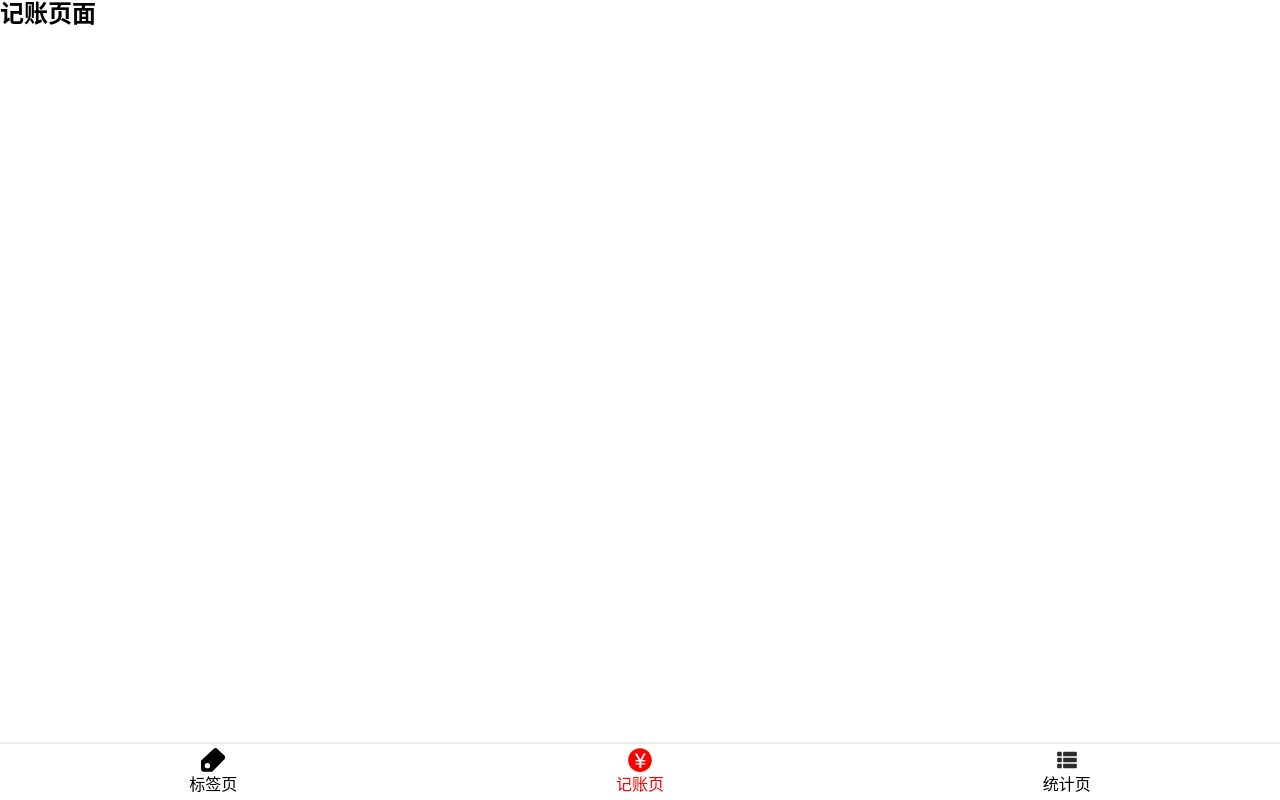
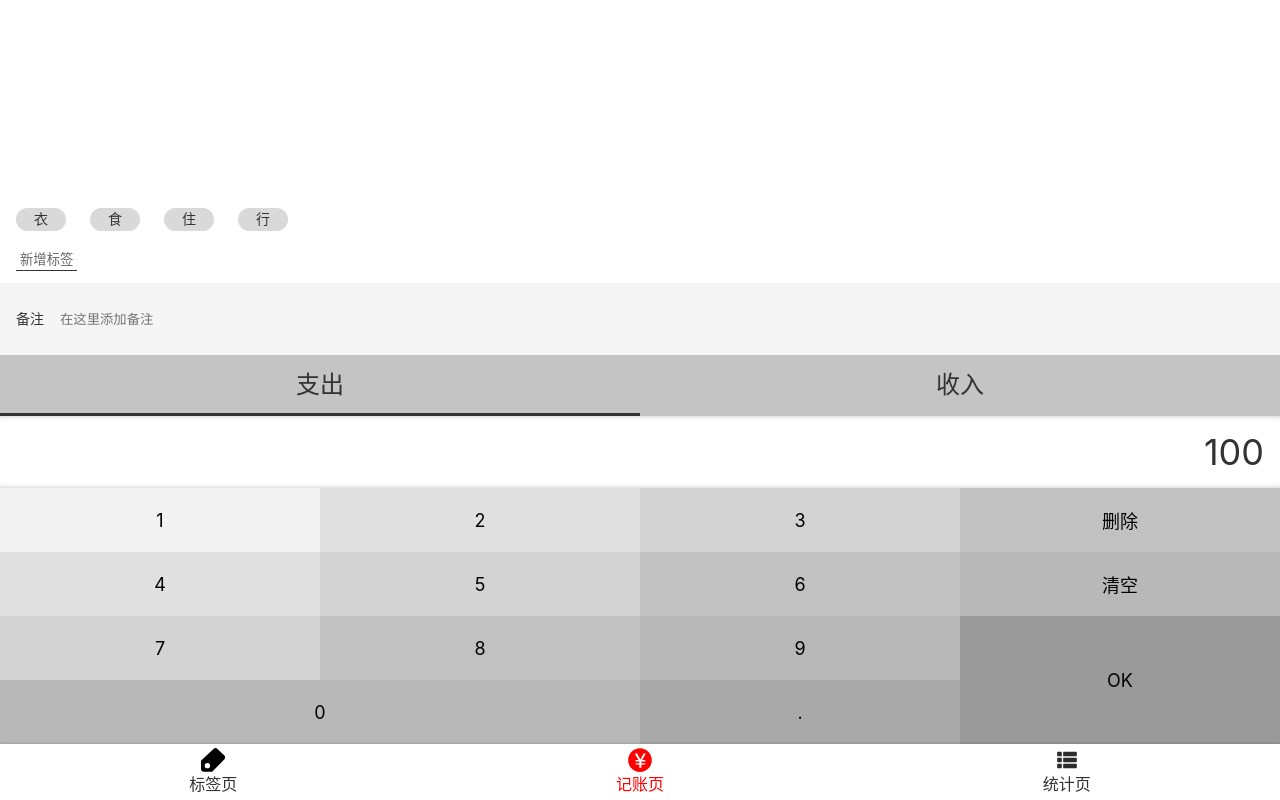
Before and after one commit to 332862394/moaccount-react-code, a React app: page /#/money in a window 1280 px wide. Built offline with nearby package versions, Linux system fonts and the light colour scheme.

Commit message:
完成money模块的ui布局

```diff
--- a/src/App.tsx
+++ b/src/App.tsx
@@ -9,8 +9,13 @@
 import Money from "views/Money";
 import Statistics from "views/Statistics";
 import NoMatch from "views/NoMatch";
+import styled from "styled-components";
+const AppWrapper = styled.div`
+  color: #333;
+`;
 function App() {
   return (
+    <AppWrapper>
       <Router>
         <Routes>
           <Route path="/tags" element={<Tags />} />
@@ -20,6 +25,7 @@
           <Route path="*" element={<NoMatch />} />
         </Routes>
       </Router>
+    </AppWrapper>
   );
 }
 
--- a/src/components/Layout.tsx
+++ b/src/components/Layout.tsx
@@ -13,7 +13,7 @@
 const Layout = (props: any) => {
   return (
     <Wrapper>
-      <Main>{props.children}</Main>
+      <Main className={props.className}>{props.children}</Main>
       <Nav />
     </Wrapper>
   );
--- a/src/components/Nav.tsx
+++ b/src/components/Nav.tsx
@@ -3,6 +3,7 @@
 import Icon from "./Icon";
 
 const NavWrapper = styled.nav`
+  background: #ffffff;
   line-height: 24px;
   box-shadow: 0 0 3px rgba(0, 0, 0, 0.25);
   > ul {
--- a/src/index.scss
+++ b/src/index.scss
@@ -25,8 +25,20 @@
   font-family: $font-hei;
   font-size: 16px;
   line-height: 1.2;
+  background: #f5f5f5;
+}
+button {
+  font-family: inherit;
+}
+:focus {
+  outline: none;
 }
 .icon {
   width: 1em;
   height: 1em;
 }
+.clearfix::after {
+  content: "";
+  display: block;
+  clear: both;
+}
--- a/src/views/Money.tsx
+++ b/src/views/Money.tsx
@@ -1,12 +1,60 @@
+import Layout from "../components/Layout";
 import React from "react";
-import Layout from "components/Layout";
+import styled from "styled-components";
+import { TagsSection } from "./Money/TagsSection";
+import { CategorySection } from "./Money/CategorySection";
+import { NotesSection } from "./Money/NotesSection";
+import { NumberPadSection } from "./Money/NumberPadSection";
 
-const Money = () => {
+const MyLayout = styled(Layout)`
+  display: flex;
+  flex-direction: column;
+`;
+function Money() {
   return (
-    <Layout>
-      <h2>记账页面</h2>
-    </Layout>
+    <MyLayout>
+      <TagsSection>
+        <ol>
+          <li>衣</li>
+          <li>食</li>
+          <li>住</li>
+          <li>行</li>
+        </ol>
+        <button>新增标签</button>
+      </TagsSection>
+      <NotesSection>
+        <label>
+          <span>备注</span>
+          <input type="text" placeholder="在这里添加备注" />
+        </label>
+      </NotesSection>
+      <CategorySection>
+        <ul>
+          <li className="selected">支出</li>
+          <li>收入</li>
+        </ul>
+      </CategorySection>
+      <NumberPadSection>
+        <div className="output">100</div>
+        <div className="clearfix pad">
+          <button>1</button>
+          <button>2</button>
+          <button>3</button>
+          <button>删除</button>
+          <button>4</button>
+          <button>5</button>
+          <button>6</button>
+          <button>清空</button>
+          <button>7</button>
+          <button>8</button>
+          <button>9</button>
+          <button className="ok">OK</button>
+          <button className="zero">0</button>
+          <button className="dot">.</button>
+        </div>
+      </NumberPadSection>
+    </MyLayout>
   );
-};
+}
 
 export default Money;
--- /dev/null
+++ b/src/views/Money/CategorySection.tsx
@@ -0,0 +1,27 @@
+import styled from 'styled-components';
+
+const CategorySection = styled.section`
+  font-size: 24px;
+  > ul{
+    display:flex;
+    background:#c4c4c4;
+    > li {
+      width: 50%;
+      text-align:center;
+      padding: 16px 0;
+      position:relative;
+      &.selected::after{
+        content: '';
+        display:block;
+        height: 3px;
+        background:#333;
+        position:absolute;
+        bottom:0;
+        width: 100%;
+        left: 0;
+      }
+    }
+  }
+`;
+
+export {CategorySection}
--- /dev/null
+++ b/src/views/Money/NotesSection.tsx
@@ -0,0 +1,24 @@
+import styled from "styled-components";
+
+const NotesSection = styled.section`
+  background: #f5f5f5;
+  padding: 0 16px;
+  font-size: 14px;
+  > label {
+    display: flex;
+    align-items: center;
+    > span {
+      margin-right: 16px;
+      white-space: nowrap;
+    }
+    > input {
+      display: block;
+      width: 100%;
+      height: 72px;
+      background: none;
+      border: none;
+    }
+  }
+`;
+
+export { NotesSection };
--- /dev/null
+++ b/src/views/Money/NumberPadSection.tsx
@@ -0,0 +1,53 @@
+import styled from 'styled-components';
+
+const NumberPadSection = styled.section`
+  display:flex;
+  flex-direction: column;
+  > .output{
+    background:white;
+    font-size: 36px;
+    line-height: 72px;
+    text-align:right;
+    padding: 0 16px;
+    box-shadow: inset 0 -5px 5px -5px rgba(0,0,0,0.25),
+                inset 0 5px 5px -5px rgba(0,0,0,0.25);
+  }
+  > .pad{
+    > button{
+      font-size: 18px; float: left; width: 25%; height: 64px; border: none;
+      &.ok{ height: 128px; float: right; }
+      &.zero{ width: 50%; }
+      &:nth-child(1){
+        background:#f2f2f2;
+      }
+      &:nth-child(2),
+      &:nth-child(5) {
+        background:#E0E0E0;
+      }
+      &:nth-child(3),
+      &:nth-child(6),
+      &:nth-child(9) {
+        background:#D3D3D3;
+      }
+      &:nth-child(4),
+      &:nth-child(7),
+      &:nth-child(10) {
+        background:#C1C1C1;
+      }
+      &:nth-child(8),
+      &:nth-child(11),
+      &:nth-child(13) {
+        background:#B8B8B8;
+      }
+      &:nth-child(12) {
+        background:#9A9A9A;
+      }
+      &:nth-child(14) {
+        background:#A9A9A9;
+      }
+    }
+  }
+`;
+
+
+export {NumberPadSection};
--- /dev/null
+++ b/src/views/Money/TagsSection.tsx
@@ -0,0 +1,32 @@
+import styled from "styled-components";
+
+const TagsSection = styled.section`
+  background: #ffffff;
+  padding: 12px 16px;
+  flex-grow: 1;
+  display: flex;
+  flex-direction: column;
+  justify-content: flex-end;
+  align-items: flex-start;
+  > ol {
+    margin: 0 -12px;
+    > li {
+      background: #d9d9d9;
+      border-radius: 18px;
+      display: inline-block;
+      padding: 3px 18px;
+      font-size: 14px;
+      margin: 8px 12px;
+    }
+  }
+  > button {
+    background: none;
+    border: none;
+    padding: 2px 4px;
+    border-bottom: 1px solid #333;
+    color: #666;
+    margin-top: 8px;
+  }
+`;
+
+export { TagsSection };
```
Lines whose indentation alone changed are shown as unchanged.
